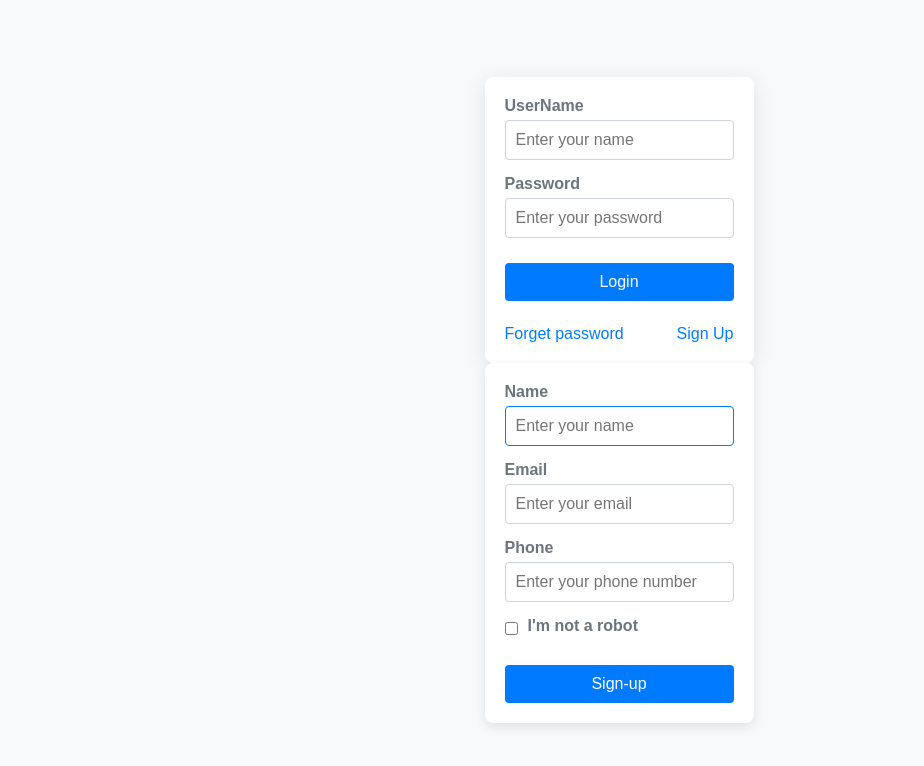
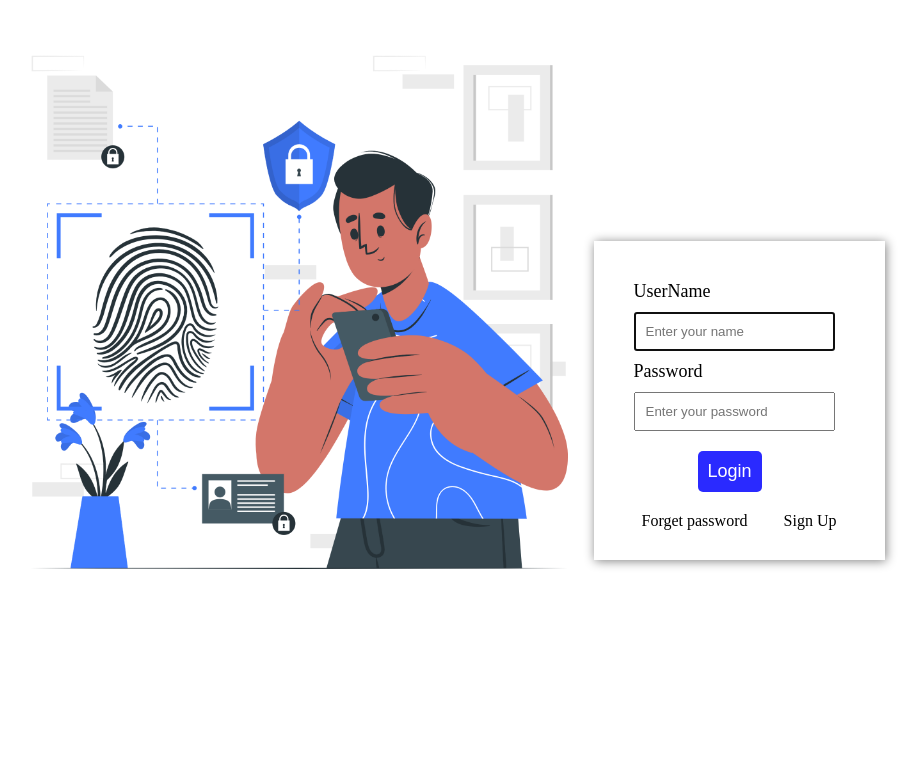
Before and after one commit to sugeshpandi/Online-Examination-System, a React (Create React App) app in the folder newapp/: page / in a window 1280 px wide. Shown: the top 766 px of the page, without its empty margins (21-945 px from the left). Built offline with nearby package versions, Linux system fonts and the light colour scheme.

Commit message:
feat:css applied for login page

```diff
--- a/newapp/src/App.js
+++ b/newapp/src/App.js
@@ -1,12 +1,12 @@
 import React from "react";
 import Login from "./Login";
-import Register from "./Register";
+// import Register from "./Register";
 
 function App() {
   return (
     <div>
       <Login />
-      <Register />
+      {/* <Register /> */}
     </div>
 
   );
--- a/newapp/src/Login.css
+++ b/newapp/src/Login.css
@@ -1,100 +1,65 @@
-/* Define color variables for consistency */
-:root {
-  --primary-color: #007bff;
-  --secondary-color: #6c757d;
-  --background-color: #f8f9fa;
-  --form-bg-color: #ffffff;
-  --input-border-color: #ced4da;
-  --btn-hover-color: #0056b3;
+/* reset */
+
+*,
+*::after,
+*::before {
+  padding: 0;
+  margin: 0;
+  box-sizing: border-box;
 }
 
-* {
-  box-sizing: border-box;
-  margin: 0;
-  padding: 0;
+/* login containet */
+.login-container {
+  display: grid;
+  place-content: center;
+  height: 100vh;
+
+  background-image: url(./Assests/Fingerprint-cuate\ \(1\).png);
+  background-size: 50%;
+  background-repeat: no-repeat;
+}
+/* login-form */
+.login-form {
+  padding: 30px;
+  margin-left: 15rem;
+  box-shadow: 1px 1px 10px gray;
 }
 
-body {
-  font-family: "Segoe UI", Tahoma, Geneva, Verdana, sans-serif;
-  background-color: var(--background-color);
+form{
+  padding: 10px;
+}
+input{
+  display: block;
+  padding: 10px;
+  margin: 10px 10px 10px 0;
+}
+label{
+  font-size: large;
+  margin: 10px 0 10px 0;
+}
+.btn{
+  padding: 10px;
+  font-size: large;
+  background-color: rgba(0, 0, 255, 0.836);
+  color: white;
+  border: none;
+  border-radius: 5px;
+  margin: 10px 0 0 4rem;
+}
+.btn:hover{
+  background-color: blue;
+}
+.login-links{
   display: flex;
-  justify-content: center;
-  align-items: center;
-  min-height: 100vh;
-  margin: 0;
+  justify-content: space-around;
+  font-size: medium;
+  margin-top: 10px;
+}
+a{
+  text-decoration: none;
+  color: black;
 }
 
-.login-container {
-  width: 100%;
-  max-width: 400px;
-  padding: 20px;
-  background-color: var(--form-bg-color);
-  box-shadow: 0px 4px 20px rgba(0, 0, 0, 0.1);
-  border-radius: 8px;
-}
-
-.login-form {
-  display: flex;
-  flex-direction: column;
-}
-
-.form-group {
-  margin-bottom: 1.5rem;
-}
-
-label {
-  display: block;
-  font-weight: bold;
-  margin-bottom: 0.5rem;
-  color: var(--secondary-color);
-}
-
-input[type="text"],
-input[type="password"] {
-  width: 100%;
-  padding: 10px;
-  font-size: 16px;
-  border: 1px solid var(--input-border-color);
-  border-radius: 4px;
-  outline: none;
-  transition: border-color 0.3s ease;
-}
-
-input[type="text"]:focus,
-input[type="password"]:focus {
-  border-color: var(--primary-color);
-}
-
-button {
-  width: 100%;
-  padding: 10px;
-  font-size: 16px;
-  background-color: var(--primary-color);
-  color: white;
-  border: none;
-  border-radius: 4px;
-  cursor: pointer;
-  transition: background-color 0.3s ease;
-}
-
-button:hover {
-  background-color: var(--btn-hover-color);
-}
-
-.login-links {
-  margin-top: 1.5rem;
-  display: flex;
-  justify-content: space-between;
-}
-.login-links {
+ul li{
   list-style: none;
 }
-.login-links a {
-  text-decoration: none;
-  color: var(--primary-color);
-  transition: color 0.3s ease;
-}
-
-.login-links a:hover {
-  color: var(--btn-hover-color);
-}
--- a/newapp/src/Regsiter.css
+++ /dev/null
@@ -1,97 +0,0 @@
-/* Root Variables for a Clean Color Scheme */
-:root {
-  --primary-color: #007bff;
-  --secondary-color: #6c757d;
-  --background-color: #f8f9fa;
-  --form-bg-color: #fff;
-  --input-border-color: #ced4da;
-  --btn-hover-color: #0056b3;
-  --font-family: "Arial", sans-serif;
-}
-
-/* General Reset */
-* {
-  box-sizing: border-box;
-  margin: 0;
-  padding: 0;
-}
-
-/* Body Styles */
-body {
-  font-family: var(--font-family);
-  background-color: var(--background-color);
-  display: flex;
-  justify-content: center;
-  align-items: center;
-  height: 100vh;
-  margin: 0;
-}
-
-/* Main Form Container */
-.register {
-  background-color: var(--form-bg-color);
-  padding: 20px;
-  box-shadow: 0 4px 12px rgba(0, 0, 0, 0.1);
-  border-radius: 8px;
-  max-width: 400px;
-  width: 100%;
-}
-
-/* Form Layout */
-.register-form {
-  display: flex;
-  flex-direction: column;
-}
-
-/* Form Group Styles */
-.form-group {
-  margin-bottom: 15px;
-}
-
-label {
-  margin-bottom: 5px;
-  font-weight: bold;
-  display: block;
-  color: var(--secondary-color);
-}
-
-input[type="text"],
-input[type="email"],
-input[type="tel"] {
-  width: 100%;
-  padding: 10px;
-  font-size: 16px;
-  border: 1px solid var(--input-border-color);
-  border-radius: 4px;
-  outline: none;
-  transition: border-color 0.3s ease;
-}
-
-input:focus {
-  border-color: var(--primary-color);
-}
-
-.checkbox-group {
-  display: flex;
-  align-items: center;
-}
-
-.checkbox-group input {
-  margin-right: 10px;
-}
-
-.btn {
-  padding: 10px;
-  font-size: 16px;
-  background-color: var(--primary-color);
-  color: white;
-  border: none;
-  border-radius: 4px;
-  cursor: pointer;
-  transition: background-color 0.3s ease;
-  margin-top: 10px;
-}
-
-.btn:hover {
-  background-color: var(--btn-hover-color);
-}
```
Also changed, not shown: newapp/src/Assests/Fingerprint-cuate (1).png (added), newapp/src/Assests/Fingerprint-cuate.png (added).
